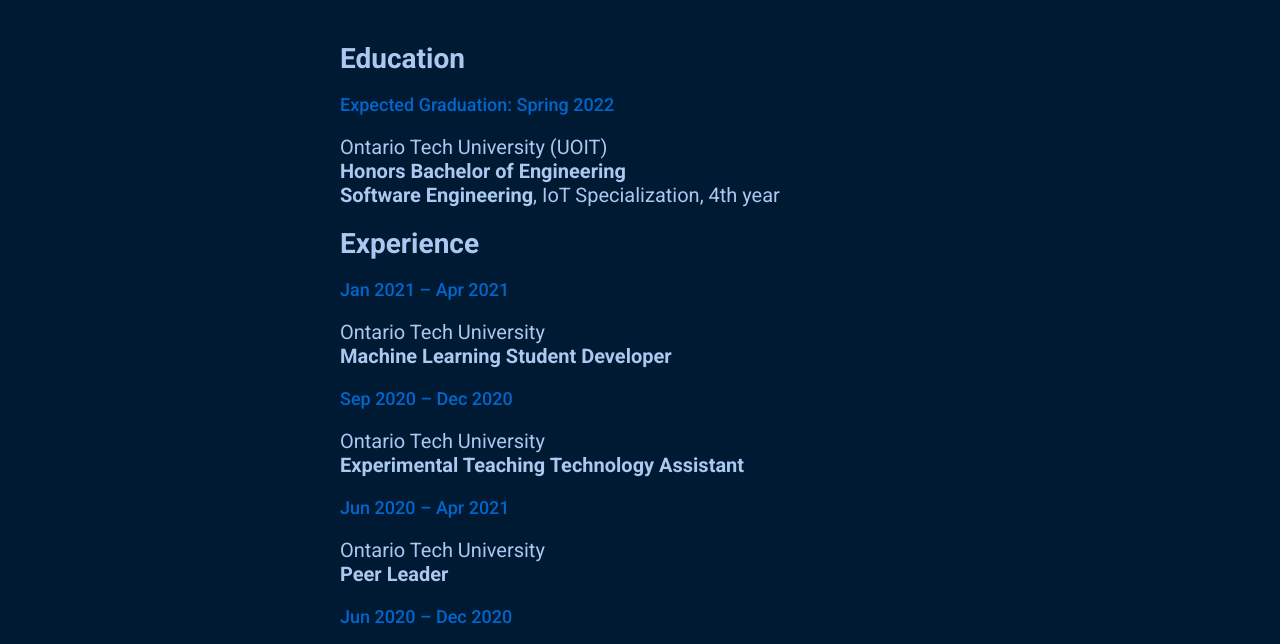
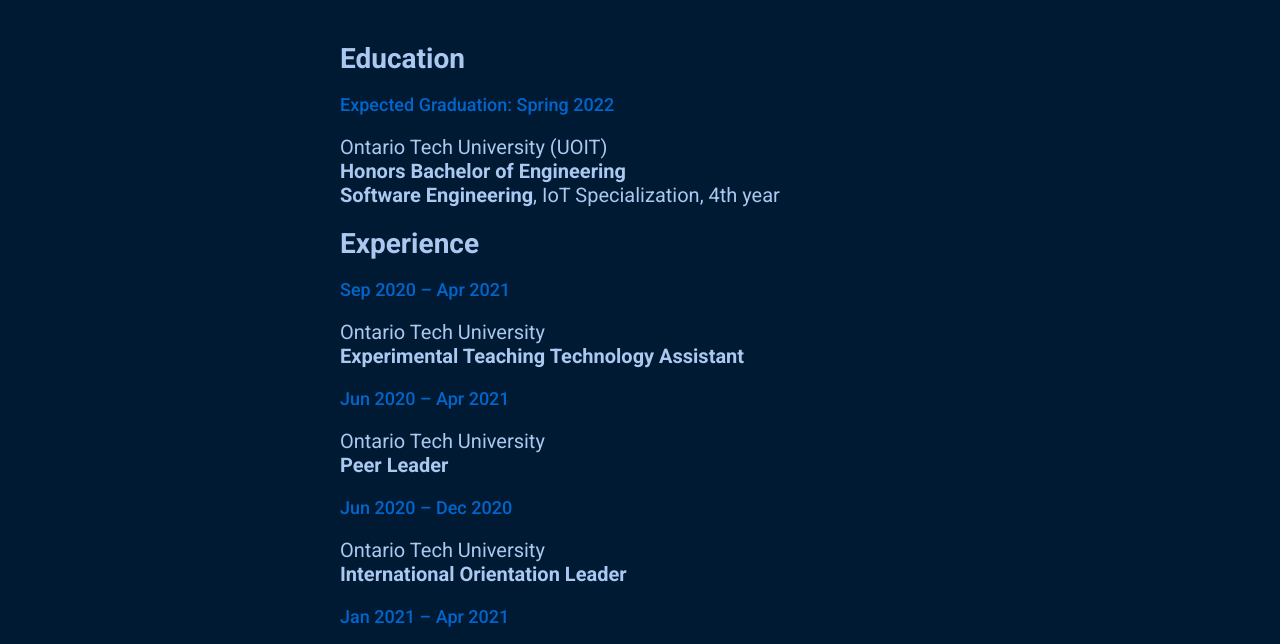
Before and after one commit to esam191/esam191.github.io, a plain HTML site: page about.html in a window 1280 px wide. Shown: the part 122-766 px from the top of the page. Drawn offline with Linux system fonts and the light colour scheme; a web font is replaced by a local one.

Commit message:
Update about.html

```diff
--- a/about.html
+++ b/about.html
@@ -27,10 +27,7 @@
                     <b>Honors Bachelor of Engineering<br>Software Engineering</b>,
                     IoT Specialization, 4th year </p>
                 <h2 style="font-size: 28px;">Experience</h2><br>
-                <p id="dates">Jan 2021 – Apr 2021<br>
-                <p id="title">Ontario Tech University<br>
-                    <b>Machine Learning Student Developer</b></p>
-                <p id="dates">Sep 2020 – Dec 2020<br>
+                <p id="dates">Sep 2020 – Apr 2021<br>
                 <p id="title">Ontario Tech University<br>
                     <b>Experimental Teaching Technology Assistant</b></p>
                 <p id="dates">Jun 2020 – Apr 2021<br>
```
